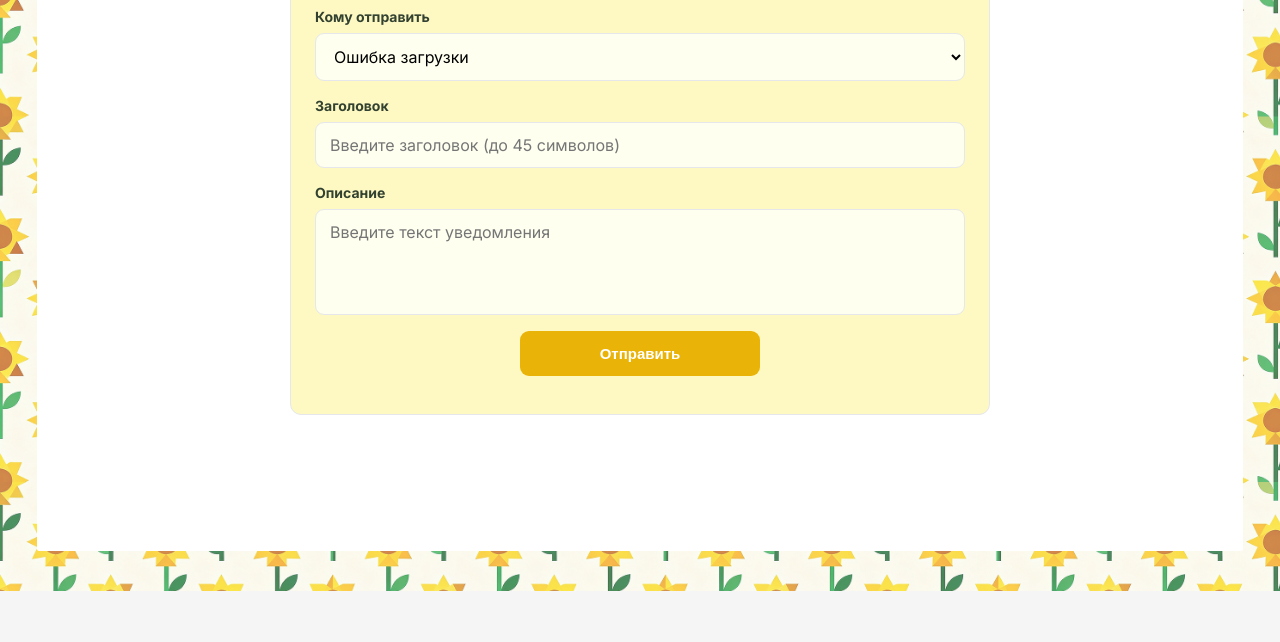
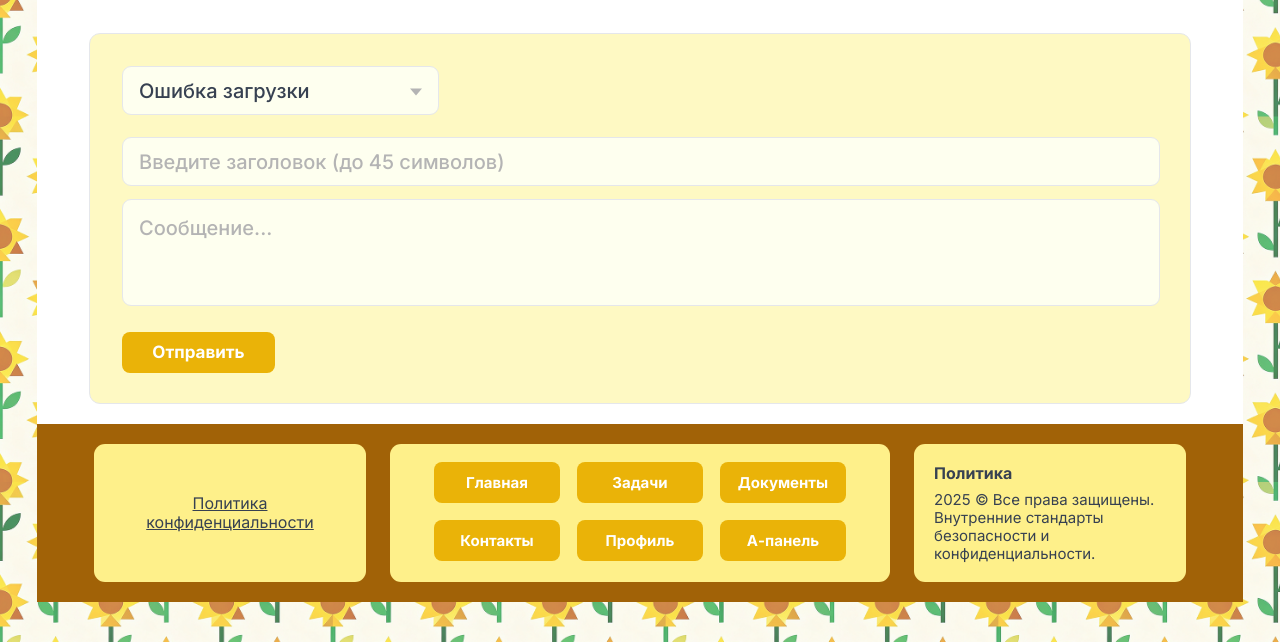
Before and after one commit to superikey23-glitch/DELTAS, a website: page client/admin_notify.html in a window 1280 px wide. Shown: the part 249-891 px from the top of the page. Before the commit the page ends 840 px from the top, so only its background shows below. Drawn offline with Linux system fonts and the light colour scheme; no server answers.

Commit message:
фронт уведомлений, мелочь: переносы отступы ссылки

```diff
--- a/client/admin_notify.html
+++ b/client/admin_notify.html
@@ -8,90 +8,12 @@
   <link rel="stylesheet" href="https://fonts.googleapis.com/css2?family=Inter:wght@400;500;600;700&display=swap">
   <link rel="stylesheet" href="/styles/base.css">
   <link rel="stylesheet" href="/styles/layout.css">
-
-  <style>
-    .ap-shell{
-      width: 100%;
-      display: flex;
-      justify-content: center;
-      padding: 40px 16px 60px;
-    }
-
-    .ap-card{
-      width: min(700px, 100%);
-      background: #FEF9C3;
-      border: 1px solid #E5E7EB;
-      border-radius: 11px;
-      padding: 24px;
-      box-sizing: border-box;
-    }
-
-    .ap-title{
-      font-family: 'Inter', sans-serif;
-      font-weight: 700;
-      font-size: 22px;
-      text-align: center;
-      color: #374151;
-      margin-bottom: 22px;
-    }
-
-    .ap-field{
-      display: flex;
-      flex-direction: column;
-      gap: 8px;
-      margin-bottom: 16px;
-    }
-
-    .ap-field label{
-      font-weight: 700;
-      font-size: 14px;
-      color: #334230;
-    }
-
-    .ap-field input,
-    .ap-field textarea,
-    .ap-field select{
-      width: 100%;
-      border: 1px solid #E5E7EB;
-      border-radius: 9px;
-      padding: 12px 14px;
-      font-family: 'Inter', sans-serif;
-      font-size: 16px;
-      background: #FEFFEF;
-      outline: none;
-      box-sizing: border-box;
-    }
-
-    .ap-btn{
-      width: 240px;
-      height: 45px;
-      background: #EAB308;
-      border: none;
-      border-radius: 9px;
-      color: #FFFFFF;
-      font-weight: 700;
-      font-size: 15px;
-      cursor: pointer;
-      display: block;
-      margin: 10px auto 0;
-    }
-
-    .ap-btn:hover{
-      filter: brightness(0.95);
-    }
-
-    .ap-msg{
-      text-align: center;
-      margin-top: 14px;
-      font-weight: 700;
-    }
-  </style>
+  <link rel="stylesheet" href="/styles/admin_notify.css">
 </head>
 
 <body>
 <div class="site-container">
 
-  <!-- HEADER -->
   <header class="header">
     <a href="/" class="logo-button">ДЕЛЬТА</a>
     <p class="nav-link">Внутренний портал</p>
@@ -101,41 +23,57 @@
     </div>
   </header>
 
-  <!-- MAIN -->
   <main class="main-content">
-    <div class="ap-shell">
-      <div class="ap-card">
 
-        <div class="ap-title">Отправка уведомления</div>
+    <h1 class="an-title">Админ-панель (уведомления)</h1>
 
-        <form id="sendForm">
+    <section class="an-panel">
+      <form id="sendForm" class="an-form">
 
-          <div class="ap-field">
-            <label for="userSelect">Кому отправить</label>
-            <select id="userSelect" required>
-              <option value="">Загрузка...</option>
-            </select>
-          </div>
+        <!-- SELECT с автошириной -->
+        <div class="an-select-wrap an-to">
+          <select id="userSelect" class="an-select" required>
+            <option value="">Загрузка...</option>
+          </select>
+        </div>
 
-          <div class="ap-field">
-            <label for="title">Заголовок</label>
-            <input id="title" required maxlength="45" placeholder="Введите заголовок (до 45 символов)">
-          </div>
+        <input id="title" class="an-input an-subject"
+               placeholder="Введите заголовок (до 45 символов)"
+               maxlength="45" required>
 
-          <div class="ap-field">
-            <label for="body">Описание</label>
-            <textarea id="body" rows="4" required placeholder="Введите текст уведомления"></textarea>
-          </div>
+        <textarea id="body" class="an-textarea"
+                  placeholder="Сообщение..." required></textarea>
 
-          <button type="submit" class="ap-btn">Отправить</button>
+        <button type="submit" class="an-btn">Отправить</button>
 
-          <div id="msg" class="ap-msg"></div>
+        <div id="msg" class="an-msg" aria-live="polite"></div>
 
-        </form>
+      </form>
+    </section>
 
-      </div>
+  </main>
+
+  <footer class="footer">
+    <div class="footer-column footer-left">
+      <a href="privacy.doc" download class="privacy-link">Политика конфиденциальности</a>
     </div>
-  </main>
+
+    <div class="footer-column footer-center">
+      <nav class="footer-nav">
+        <a href="index.html" class="footer-nav-button">Главная</a>
+        <a href="/tasks" class="footer-nav-button">Задачи</a>
+        <a href="documents.html" class="footer-nav-button">Документы</a>
+        <a href="contacts.html" class="footer-nav-button">Контакты</a>
+        <a href="profile.html" class="footer-nav-button">Профиль</a>
+        <a href="admin-panel.html" class="footer-nav-button">А-панель</a>
+      </nav>
+    </div>
+
+    <div class="footer-right">
+      <h3 class="footer-title">Политика</h3>
+      <p class="footer-text">2025 © Все права защищены. Внутренние стандарты безопасности и конфиденциальности.</p>
+    </div>
+  </footer>
 
 </div>
 
@@ -143,40 +81,83 @@
 const form = document.getElementById('sendForm');
 const msg = document.getElementById('msg');
 const userSelect = document.getElementById('userSelect');
+const titleEl = document.getElementById('title');
+const bodyEl = document.getElementById('body');
 
-/* Загрузка пользователей */
+let users = [];
+
+/* загрузка пользователей */
 async function loadUsers() {
   try {
-    const res = await fetch('/api/users', {
-      credentials: 'include'
-    });
+    const res = await fetch('/api/users', { credentials: 'include' });
 
     if (!res.ok) {
       userSelect.innerHTML = '<option value="">Ошибка загрузки</option>';
       return;
     }
 
-    const users = await res.json();
+    users = await res.json();
 
     userSelect.innerHTML = '<option value="">Выберите пользователя</option>';
 
     users.forEach(u => {
       const option = document.createElement('option');
       option.value = u.id;
-      option.textContent = `${u.fullname} (${u.username})`;
+      option.textContent = `${u.fullname || ''} (${u.username})`;
       userSelect.appendChild(option);
     });
 
-  } catch (e) {
+    updateSelectWidth();
+
+  } catch (_) {
     userSelect.innerHTML = '<option value="">Ошибка</option>';
   }
 }
 
-/* Отправка уведомления */
+function updateSelectWidth() {
+  const opt = userSelect.options[userSelect.selectedIndex];
+  const text = (opt ? opt.textContent : '') || '';
+
+  const cs = getComputedStyle(userSelect);
+
+  const span = document.createElement('span');
+  span.style.position = 'absolute';
+  span.style.visibility = 'hidden';
+  span.style.whiteSpace = 'nowrap';
+  span.style.fontFamily = cs.fontFamily;
+  span.style.fontSize = cs.fontSize;
+  span.style.fontWeight = cs.fontWeight;
+  span.style.letterSpacing = cs.letterSpacing;
+  span.textContent = text;
+
+  document.body.appendChild(span);
+  const textW = Math.ceil(span.getBoundingClientRect().width);
+  document.body.removeChild(span);
+
+  const minW = 300;
+  const maxW = 1038;
+
+  // точно под наши padding: left 16 + right 44 (под стрелку) + небольшой запас
+  const w = textW + 16 + 40 ;
+
+  const wrap = document.querySelector('.an-select-wrap.an-to');
+  wrap.style.width = Math.max(minW, Math.min(maxW, w)) + 'px';
+}
+
+
+userSelect.addEventListener('change', updateSelectWidth);
+
+/* отправка */
 form.onsubmit = async (e) => {
   e.preventDefault();
   msg.textContent = '';
-  msg.style.color = '';
+  msg.classList.remove('ok', 'err');
+
+  if (!userSelect.value) {
+    msg.textContent = 'Выберите пользователя';
+    msg.classList.add('err');
+    return;
+  }
 
   const res = await fetch('/api/admin/notifications', {
     method: 'POST',
@@ -184,22 +165,23 @@ form.onsubmit = async (e) => {
     credentials: 'include',
     body: JSON.stringify({
       userId: userSelect.value,
-      title: title.value,
-      body: body.value
+      title: titleEl.value,
+      body: bodyEl.value
     })
   });
 
   const data = await res.json().catch(()=> ({}));
 
   if (!res.ok) {
-    msg.style.color = 'red';
     msg.textContent = data.error || 'Ошибка отправки';
+    msg.classList.add('err');
     return;
   }
 
-  msg.style.color = '#334230';
   msg.textContent = 'Уведомление отправлено!';
+  msg.classList.add('ok');
   form.reset();
+  updateSelectWidth();
 };
 
 loadUsers();
--- a/client/styles/admin_announcement.css
+++ b/client/styles/admin_announcement.css
@@ -1,6 +1,6 @@
 /* Заголовок */
 .aa-page-title{
-  margin: 40px auto 70px;
+  margin: 40px auto 50px;
   text-align: center;
 
   font-family: 'Inter', sans-serif;
--- /dev/null
+++ b/client/styles/admin_notify.css
@@ -0,0 +1,204 @@
+/* Заголовок страницы */
+.an-title{
+  width: 544px;
+  height: 58px;
+  margin: 40px auto 40px;
+
+  font-family: 'Inter', sans-serif;
+  font-style: normal;
+  font-weight: 700;
+  font-size: 32px;
+  line-height: 39px;
+
+  display: flex;
+  align-items: center;
+  justify-content: center;
+  text-align: center;
+
+  color: #374151;
+}
+
+/* Rectangle 3 (панель) */
+.an-panel{
+  width: 1102px;
+  height: 371px;
+  margin: 0 auto;
+
+  background: #FEF9C3;
+  border: 1px solid #E5E7EB;
+  border-radius: 11px;
+
+  position: relative;
+}
+
+/* форма-слой */
+.an-form{
+  width: 100%;
+  height: 100%;
+}
+
+/* общие стили инпутов */
+.an-input,
+.an-textarea{
+  box-sizing: border-box;
+  background: #FEFFEF;
+  border: 1px solid #E5E7EB;
+  border-radius: 9px;
+
+  font-family: 'Inter', sans-serif;
+  font-style: normal;
+  font-weight: 500;
+  font-size: 20px;
+  line-height: 24px;
+
+  color: #374151;
+  outline: none;
+
+  padding: 10px 16px;
+}
+
+.an-input::placeholder,
+.an-textarea::placeholder{
+  color: #B4B4B4;
+}
+
+/* Кому (логин) */
+.an-to{
+  position: absolute;
+  width: 317px;
+  height: 49px;
+  left: 32px;   /* 445 - 413 */
+  top: 32px;    /* 293 - 261 */
+}
+
+/* Заголовок */
+.an-subject{
+  position: absolute;
+  width: 1038px;
+  height: 49px;
+  left: 32px;   /* 445 - 413 */
+  top: 103px;   /* 364 - 261 */
+}
+
+/* Сообщение */
+.an-textarea{
+  position: absolute;
+  width: 1037.94px;
+  height: 107px;
+  left: 32px;   /* 445.03 - 413 */
+  top: 165px;   /* 426 - 261 */
+
+  padding-top: 16px;
+  resize: none;
+}
+
+/* Кнопка Отправить */
+.an-btn{
+  position: absolute;
+  width: 152.97px;
+  height: 41px;
+  left: 32px;   /* 445 - 413 */
+  top: 298px;   /* 559 - 261 */
+
+  background: #EAB308;
+  border-radius: 8px;
+  border: none;
+
+  font-family: 'Inter', sans-serif;
+  font-style: normal;
+  font-weight: 700;
+  font-size: 17px;
+  line-height: 21px;
+
+  display: flex;
+  align-items: center;
+  justify-content: center;
+  text-align: center;
+
+  color: #FFFFFF;
+  cursor: pointer;
+}
+
+.an-btn:active{ transform: translateY(1px); }
+
+/* сообщение об успехе/ошибке */
+.an-msg{
+  position: absolute;
+  left: 200px;
+  top: 305px;
+  width: 860px;
+
+  font-family: 'Inter', sans-serif;
+  font-weight: 600;
+  font-size: 14px;
+  line-height: 18px;
+
+  color: #374151;
+}
+
+.an-msg.ok{ color: #334230; }
+.an-msg.err{ color: #b91c1c; }
+
+/* адаптив: не ломаем функционал, просто сжимаем */
+@media (max-width: 1160px){
+  .an-panel{ width: 100%; height: auto; padding-bottom: 18px; }
+  .an-to, .an-subject, .an-textarea, .an-btn, .an-msg{ position: static; width: calc(100% - 32px); margin: 16px auto 0; display:block; }
+  .an-btn{ margin: 16px 0 0 16px; width: 152.97px; }
+  .an-msg{ margin: 10px 16px 0; width: calc(100% - 32px); }
+}
+
+.an-input{
+  appearance: none;
+}
+
+.an-to{
+  padding-right: 30px;
+}
+
+.an-select-wrap{
+  position: absolute;
+  height: 49px;
+  border: 1px solid #E5E7EB;
+  border-radius: 9px;
+  background: #FEFFEF;
+  box-sizing: border-box;
+}
+
+.an-select{
+  width: 100%;
+  height: 100%;
+  box-sizing: border-box;
+  border: none;
+  background: transparent;
+  padding: 10px 0px 10px 16px;
+  font-family: 'Inter', sans-serif;
+  font-weight: 500;
+  font-size: 20px;
+  line-height: 24px;
+  color: #374151;
+
+  appearance: none;
+  -webkit-appearance: none;
+  -moz-appearance: none;
+  outline: none;
+}
+
+.an-select-wrap::after{
+  content:"";
+  position:absolute;
+  right:16px;
+  top:50%;
+  transform: translateY(-35%);
+  width:0;height:0;
+  border-left:6px solid transparent;
+  border-right:6px solid transparent;
+  border-top:7px solid #B4B4B4;
+  pointer-events:none;
+}
+
+/* позиция поля "Кому" по макету */
+.an-to{
+  left: 32px;
+  top: 32px;
+  width: 317px; /* старт */
+}
```
Also changed, not shown: client/admin-panel.html (+2 -2 lines), client/admin_announcement.html (+1 -1 lines), client/contacts.html (+1 -1 lines), client/documents.html (+1 -1 lines), client/notifications.html (+1 -1 lines), client/profile.html (+1 -1 lines), client/styles/index.css (+6 -3 lines), client/tasks.html (+1 -1 lines), 1 other file.
